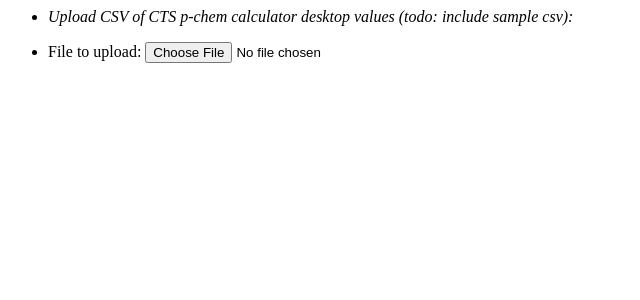
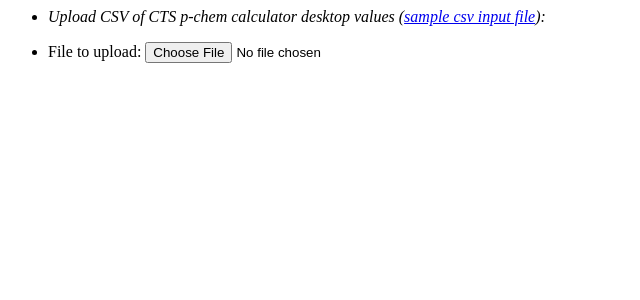
Before and after one commit to quanted/cts_testing, a Python web app: template templates/cts_testing/04uberbatchinput.html in a window 1280 px wide. Shown: the top 300 px of the page, without its empty margins (0-640 px from the left). Run offline with Jinja, Linux system fonts and the light colour scheme; the template is opened without the code that fills it, so the values that code supplies are empty.

Commit message:
added sample input csv file

```diff
--- a/templates/cts_testing/04uberbatchinput.html
+++ b/templates/cts_testing/04uberbatchinput.html
@@ -6,7 +6,7 @@
 		<h2 class="model_header">{{ model_attributes }}</h2>
 		<ul class="nobullet">
 			<!-- <li><a href="/csvs/{{model}}_batch.csv">Please download, fill, and upload this CSV file for batch calculation. </a></li> -->
-			<li><i>Upload CSV of CTS p-chem calculator desktop values (todo: include sample csv): </i></li>
+			<li><i>Upload CSV of CTS p-chem calculator desktop values (<a href="/static_qed/cts/docs/cts_pchemprops_sample_model_values.csv" download>sample csv input file</a>): </i></li>
 		</ul>
 		<ul class="nobullet">
 		<li>
```
